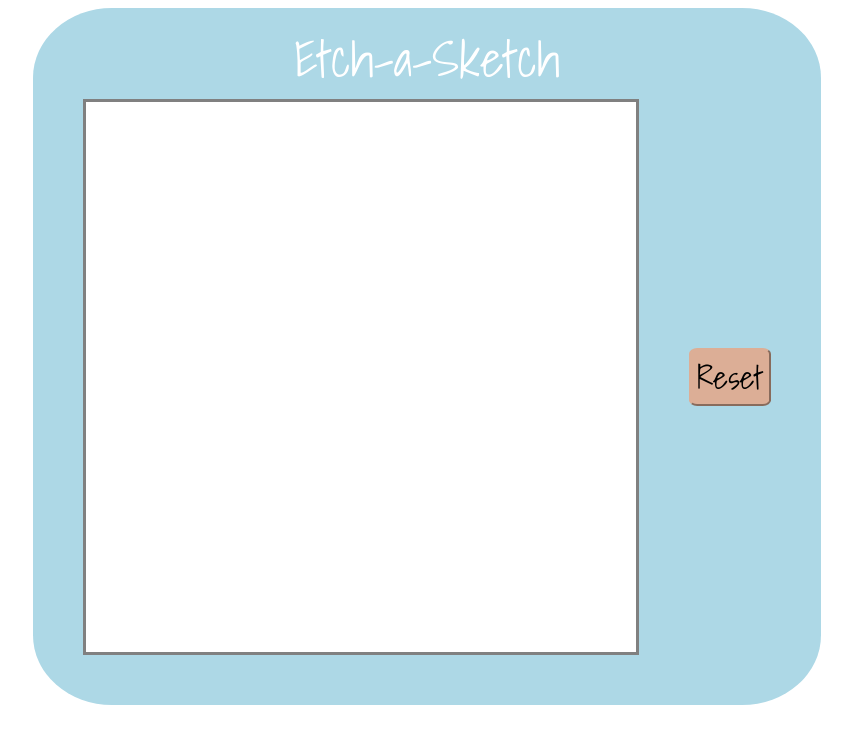
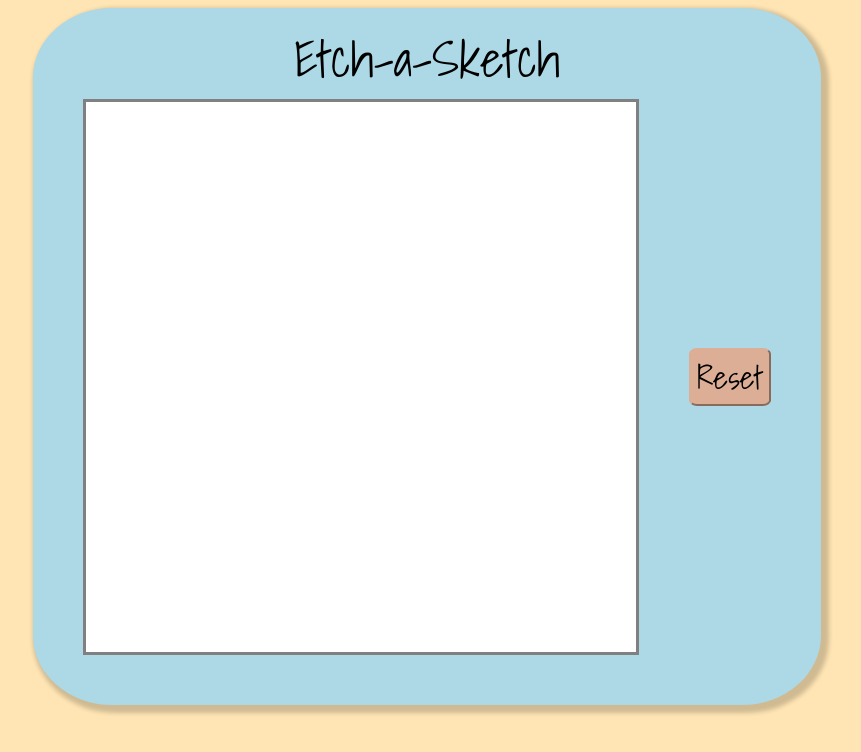
Before and after one commit to Caleblyx/etch-a-sketch, a plain HTML site: page index.html in a window 1280 px wide. Shown: the whole page, without its empty margins (213-1074 px from the left). Drawn offline with Linux system fonts and the light colour scheme.

Commit message:
Change color schemes

```diff
--- a/stylesheet.css
+++ b/stylesheet.css
@@ -1,6 +1,7 @@
 body {
     display: flex;
     justify-content: center;
+    background-color: #FFE5B4;
 }
 .container{
     border: 3px solid grey;
@@ -28,12 +29,13 @@ body {
     padding-top: 10px;
     background-color: #ADD8E6;
     border-radius: 10%;
+    box-shadow: 4px 4px 4px 4px rgba(0, 0, 0, 0.19);
 }
 .title{
     text-align: center;
     font-family: 'Shadows Into Light', cursive;
     font-size: 50px;
-    color: white;
+    color: black;
 }
 .mid-board{
     display:flex;
```
